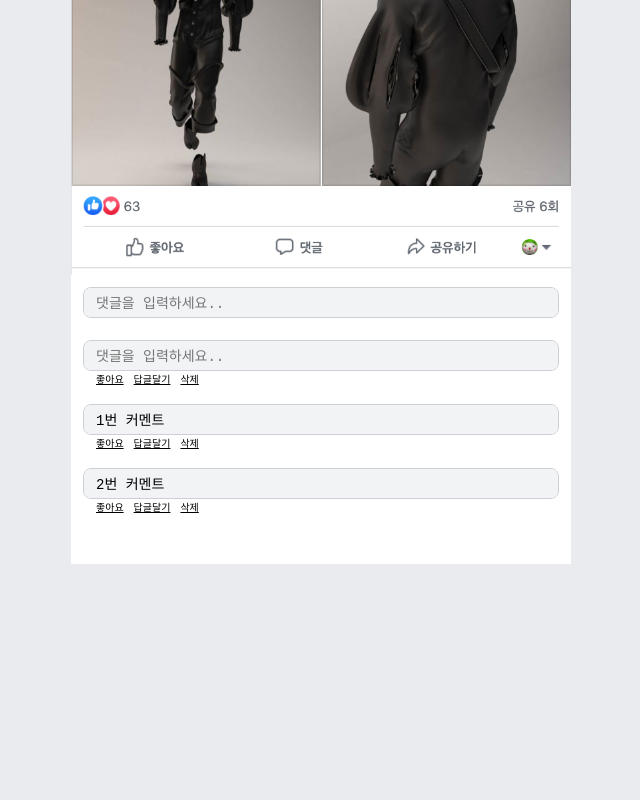
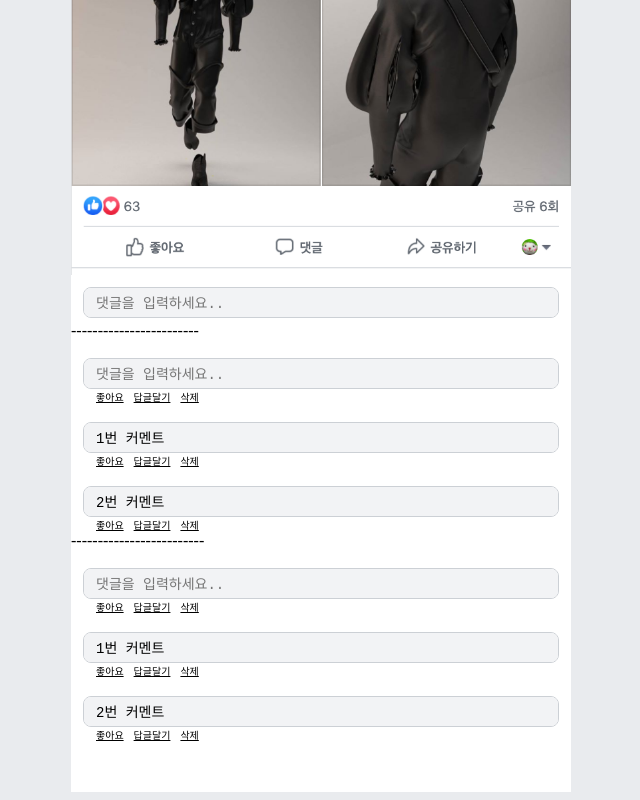
Before and after one commit to soobing/react-comment, a React app: page / in a window 1280 px wide. Shown: the part 571-1371 px from the top of the page, without its empty margins (319-959 px from the left). Before the commit the page ends 1143 px from the top, so only its background shows below. Built offline with nearby package versions, Linux system fonts and the light colour scheme.

Commit message:
컴포넌트 분리중

```diff
--- a/src/assets/style.css
+++ b/src/assets/style.css
@@ -16,3 +16,7 @@ body {
   height: 50px;
   background: white;
 }
+
+.child-comment {
+  margin-left: 25px;
+}
--- /dev/null
+++ b/src/components/orange.js
@@ -0,0 +1,40 @@
+import React, { useState } from 'react';
+import { useDispatch, useSelector } from 'react-redux';
+import * as types from '../actions';
+
+import TextArea from '../components/textarea';
+
+import '../assets/comment.css'
+
+export default function orange({ replyCallback, item }) {
+  const [showReplyTextarea, setShowReplyTextarea] = useState(false);
+
+  const dispatch = useDispatch();
+
+  return <div className='comment'>
+    <TextArea
+      item={item}
+      value={item.value}
+      onChange={(e) =>
+        dispatch({
+          type: types.COMMENT_SET_VALUE,
+          data: {
+            id: item.id,
+            key: 'value',
+            value: e.target.value
+          }
+        })} />
+    <div>
+      <div>좋아요</div>
+      {replyCallback && <div onClick={replyCallback}>답글달기</div>}
+      <div onClick={(e) => {
+        dispatch({
+          type: types.COMMENT_DELETE,
+          data: {
+            id: item.id
+          }
+        })
+      }}>삭제</div>
+    </div>
+  </div>
+}
--- a/src/pages/comments.js
+++ b/src/pages/comments.js
@@ -5,6 +5,8 @@ import { useDispatch, useSelector } from 'react-redux';
 import * as types from '../actions';
 import postImg from '../assets/images/post.png'
 import '../assets/style.css'
+import Orange from '../components/orange';
+
 export default function commentsPage() {
   const { comments } = useSelector(state => state);
   const { data } = comments;
@@ -46,6 +48,27 @@ export default function commentsPage() {
           e.stopPropagation();
         }
       }} />
+      ------------------------
+      {
+      map.get('root').map((item, index) => {
+        return <div key={index}>
+          <Orange item={item} replyCallback={() => console.log('답글달기 콜백')} />
+          {
+            map.get(item.id) && <div>답글 {map.get(item.id).length}개</div>
+          }
+          <div className='child-comment'>
+            {
+              map.get(item.id) &&
+              map.get(item.id)
+                .map((child, index) => <Orange key={'child_' + index}
+                  item={child}
+                  replyCallback={null} />)
+            }
+          </div>
+        </div>
+      })
+    }
+      -------------------------
     {
       map.get('root').map((item, index) => {
         return <Comment key={index}
```
